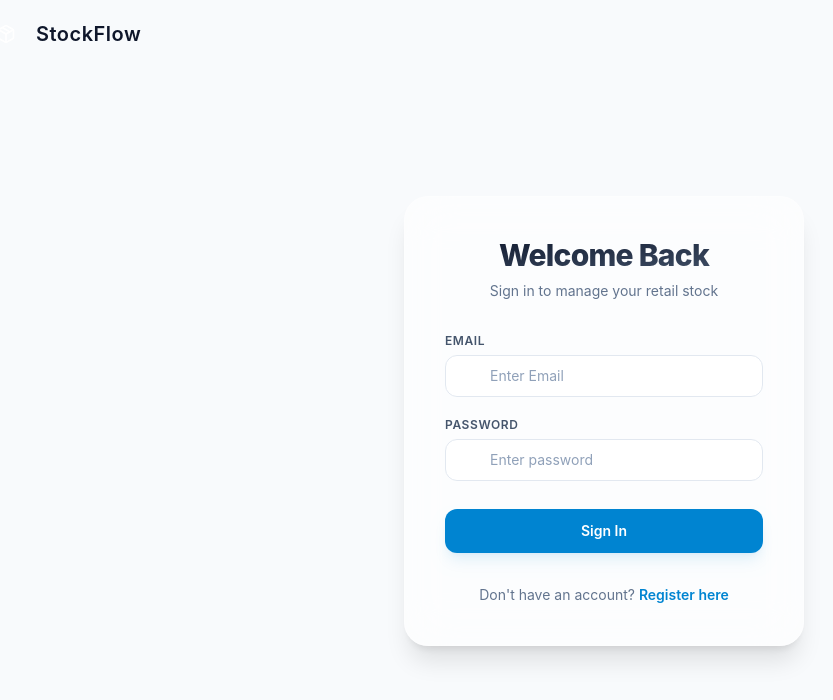
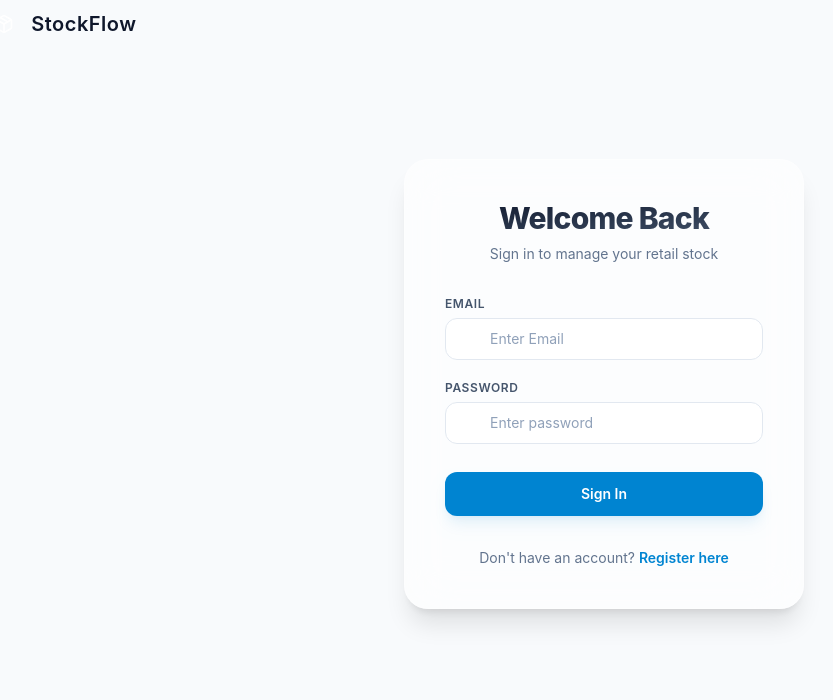
Before and after one commit to sujithx1/multi-store-app, a React (Vite) app in the folder frontend/: page / in a window 1280 px wide. Shown: the top 700 px of the page, without its empty margins (36-869 px from the left). Built offline with nearby package versions, Linux system fonts and the light colour scheme.

Commit message:
style: reduce padding and margin in Navbar to save screen space

```diff
--- a/frontend/src/components/Navbar.tsx
+++ b/frontend/src/components/Navbar.tsx
@@ -7,10 +7,10 @@ interface NavbarProps {
 
 export default function Navbar({ user, onLogout }: NavbarProps) {
   return (
-    <header className="glass-panel" style={{ borderRadius: '0 0 16px 16px', marginBottom: '2rem' }}>
-      <div className="container" style={{ padding: '1rem 1.5rem', display: 'flex', justifyContent: 'space-between', alignItems: 'center' }}>
+    <header className="glass-panel" style={{ borderRadius: '0 0 16px 16px', marginBottom: '1rem' }}>
+      <div className="container" style={{ padding: '0.5rem 1.5rem', display: 'flex', justifyContent: 'space-between', alignItems: 'center' }}>
         <div style={{ display: 'flex', alignItems: 'center', gap: '0.75rem' }}>
-          <div style={{ background: 'var(--primary)', padding: '0.5rem', borderRadius: '8px', display: 'flex' }}>
+          <div style={{ background: 'var(--primary)', padding: '0.35rem', borderRadius: '8px', display: 'flex' }}>
             <Package size={20} color="white" />
           </div>
           <span style={{ fontSize: '1.25rem', fontWeight: 600, letterSpacing: '0.5px' }}>StockFlow</span>
```
